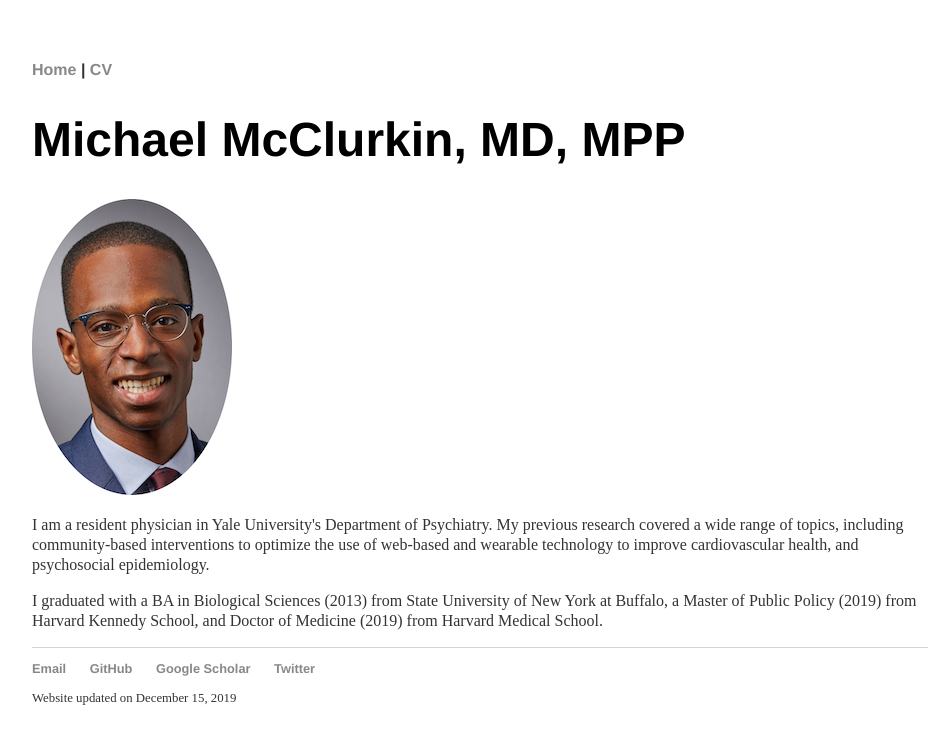
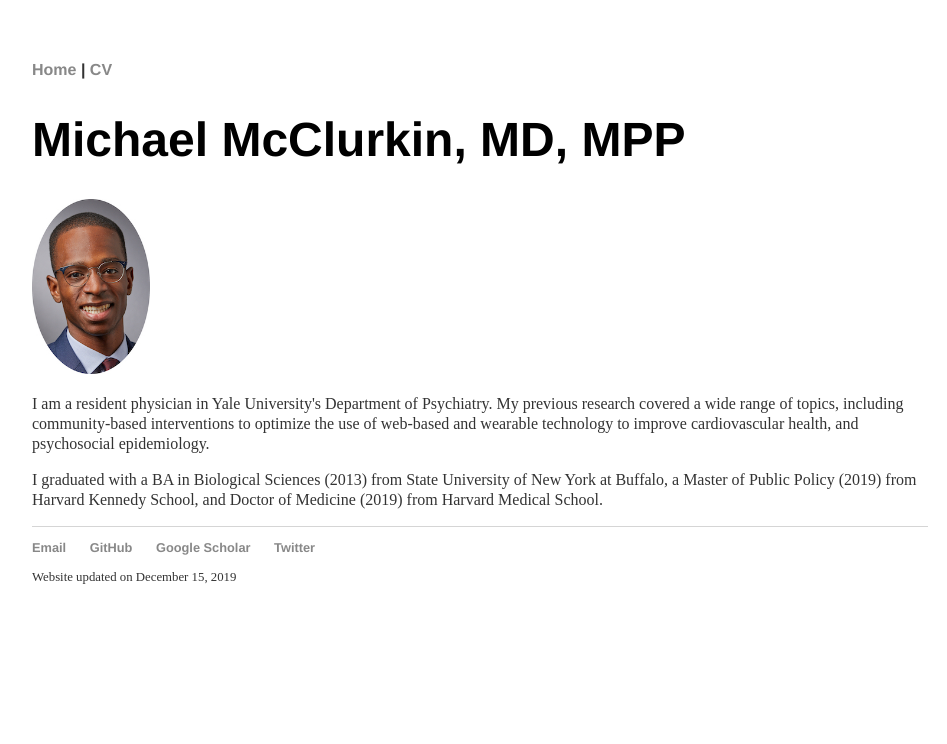
Before and after one commit to michaelmcclurkin/michaelmcclurkin.github.io, a Jekyll site: the page index.html, which Jekyll copies as it is, in a window 1280 px wide. Shown: the top 744 px of the page, without its empty margins (160-1107 px from the left). Built offline with Jekyll 4.4.1, drawn with Linux system fonts in a browser that asks for light colours.

Commit message:
Update index.html

```diff
--- a/index.html
+++ b/index.html
@@ -76,7 +76,7 @@
   		<div class="blurb">
 			<h1>Michael McClurkin, MD, MPP</h1>
 
-			<img src="documents/photo.JPEG" alt="Michael McClurkin, MD, MPP" style="width:200px;height:296px;">
+			<img src="documents/photo.JPEG" alt="Michael McClurkin, MD, MPP" style="width:118px;height:175px;">
 
 			<p>I am a resident physician in Yale University's Department of Psychiatry. My previous research covered a wide range of topics, including community-based interventions to optimize the use of web-based and wearable technology to improve cardiovascular health, and psychosocial epidemiology.</p>
 
```
